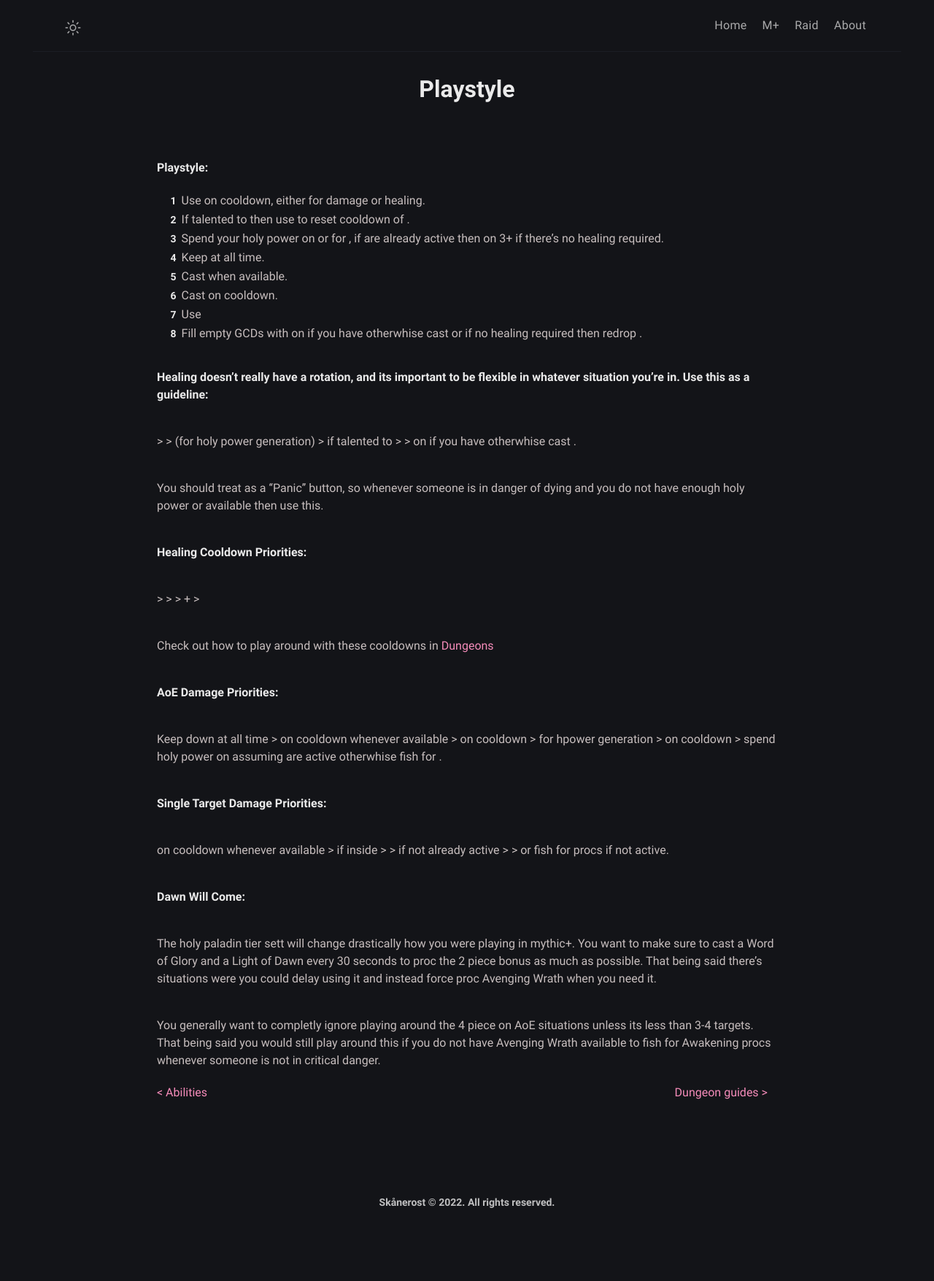
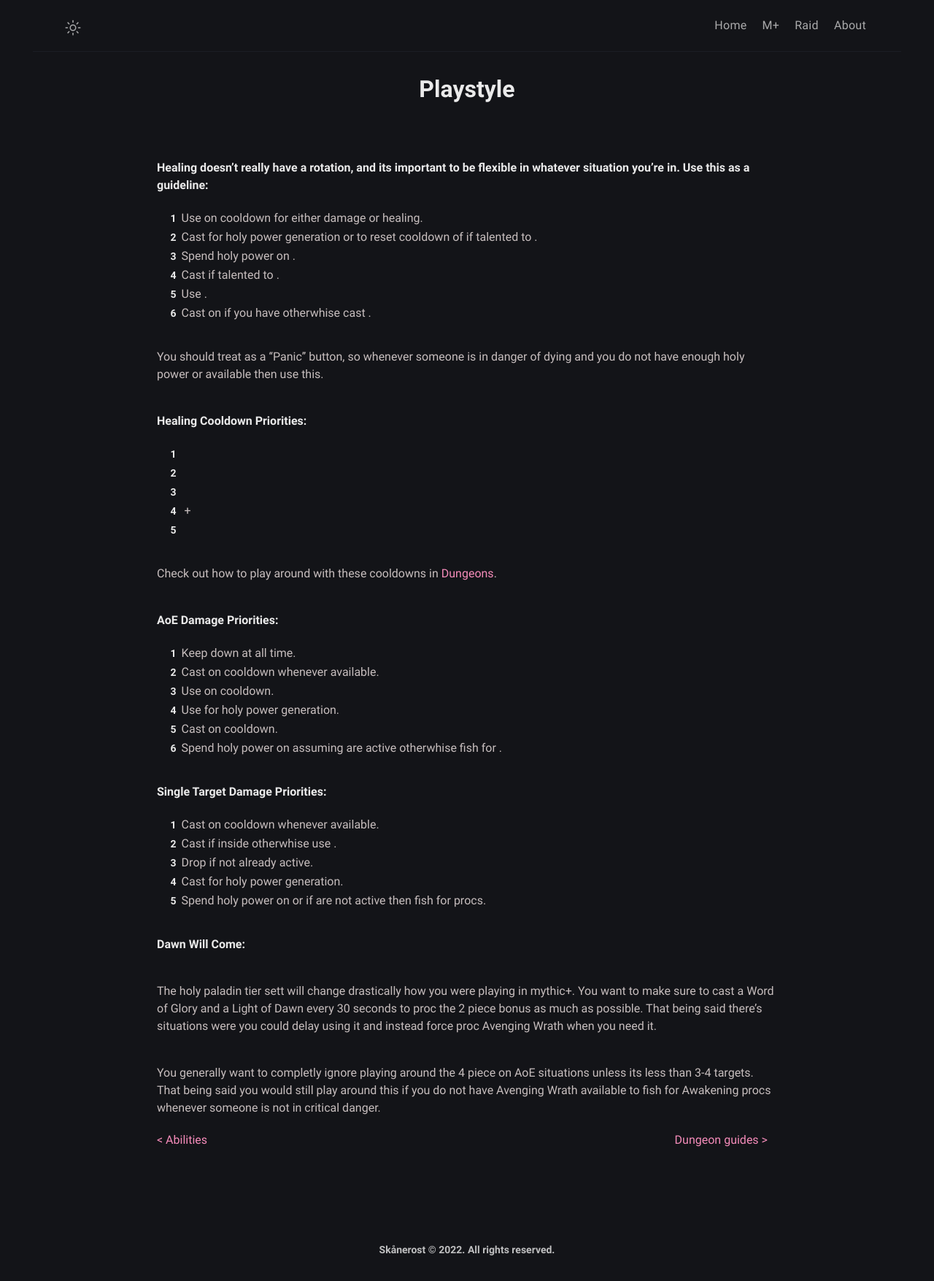
Before and after one commit to BetterThanWowhead/BetterThanWowhead.github.io, a Jekyll site: the page built from pages/M+/playstyle.md, in a window 1280 px wide. Shown: the whole page at 73% size. Built offline with Jekyll 4.4.1, drawn with Linux system fonts in a browser that asks for light colours; a script that is not in the unit is left out.

Commit message:
Update playstyle.md

```diff
--- a/pages/M+/playstyle.md
+++ b/pages/M+/playstyle.md
@@ -4,69 +4,43 @@ permalink: /M+/playstyle
 layout: page
 ---
 
-**Playstyle:**
-
-1. Use <a href="https://www.wowhead.com/spell=20473/holy-shock" data-wowhead="spell=20473"></a> on cooldown, either for damage or healing.
-2. If talented to <a href="https://www.wowhead.com/spell=196926/crusaders-might" data-wowhead="spell=196926"></a> then use <a href="https://www.wowhead.com/spell=293895/crusader-strike" data-wowhead="spell=293895"></a> to reset cooldown of <a href="https://www.wowhead.com/spell=20473/holy-shock" data-wowhead="spell=20473"></a>.
-3. Spend your holy power on <a href="https://www.wowhead.com/spell=85673/word-of-glory" data-wowhead="spell=85673"></a> or <a href="https://www.wowhead.com/spell=85222/light-of-dawn" data-wowhead="spell=85222"></a> for <a href="https://www.wowhead.com/spell=248033/awakening" data-wowhead="spell=248033"></a>, if <a href="https://www.wowhead.com/spell=66011/avenging-wrath" data-wowhead="spell=66011"></a> are already active then <a href="https://www.wowhead.com/spell=53600/shield-of-the-righteous" data-wowhead="spell=53600"></a> on 3+ if there's no healing required.
-4. Keep <a href="https://www.wowhead.com/spell=26573/consecration" data-wowhead="spell=26573"></a> at all time.
-5. Cast <a href="https://www.wowhead.com/spell=24275/hammer-of-wrath" data-wowhead="spell=24275"></a> when available.
-6. Cast <a href="https://www.wowhead.com/spell=20271/judgment" data-wowhead="spell=20271"></a> on cooldown.
-7. Use <a href="https://www.wowhead.com/spell=183998/light-of-the-martyr" data-wowhead="spell=183998"></a>
-8. Fill empty GCDs with <a href="https://www.wowhead.com/spell=82326/holy-light" data-wowhead="spell=82326"></a> on <a href="https://www.wowhead.com/spell=53563/beacon-of-light" data-wowhead="spell=53563"></a> if you have <a href="https://www.wowhead.com/spell=53576/infusion-of-light" data-wowhead="spell=53576"></a> otherwhise cast <a href="https://www.wowhead.com/spell=19750/flash-of-light" data-wowhead="spell=19750"></a> or if no healing required then redrop <a href="https://www.wowhead.com/spell=26573/consecration" data-wowhead="spell=26573"></a>.
-
 **Healing doesn't really have a rotation, and its important to be flexible in whatever situation you're in. Use this as a guideline:**
 
-<a href="https://www.wowhead.com/spell=20473/holy-shock" data-wowhead="spell=20473"></a>
-\> <a href="https://www.wowhead.com/spell=85673/word-of-glory" data-wowhead="spell=85673"></a>
-\> <a href="https://www.wowhead.com/spell=293895/crusader-strike" data-wowhead="spell=293895"></a> (for holy power generation)
-\> <a href="https://www.wowhead.com/spell=20271/judgment" data-wowhead="spell=20271"></a> if talented to <a href="https://www.wowhead.com/spell=183778/judgment-of-light" data-wowhead="spell=183778"></a>
-\> <a href="https://www.wowhead.com/spell=183998/light-of-the-martyr" data-wowhead="spell=183998"></a>
-\> <a href="https://www.wowhead.com/spell=82326/holy-light" data-wowhead="spell=82326"></a> on
-<a href="https://www.wowhead.com/spell=53563/beacon-of-light" data-wowhead="spell=53563"></a> if you have <a href="https://www.wowhead.com/spell=53576/infusion-of-light" data-wowhead="spell=53576"></a> otherwhise cast <a href="https://www.wowhead.com/spell=19750/flash-of-light" data-wowhead="spell=19750"></a>.
+1. Use <a href="https://www.wowhead.com/spell=20473/holy-shock" data-wowhead="spell=20473"></a> on cooldown for either damage or healing.
+2. Cast <a href="https://www.wowhead.com/spell=293895/crusader-strike" data-wowhead="spell=293895"></a> for holy power generation or to reset cooldown of <a href="https://www.wowhead.com/spell=20473/holy-shock" data-wowhead="spell=20473"></a> if talented to <a href="https://www.wowhead.com/spell=196926/crusaders-might" data-wowhead="spell=196926"></a>.
+3. Spend holy power on <a href="https://www.wowhead.com/spell=85673/word-of-glory" data-wowhead="spell=85673"></a>.
+4. Cast <a href="https://www.wowhead.com/spell=20271/judgment" data-wowhead="spell=20271"></a> if talented to <a href="https://www.wowhead.com/spell=183778/judgment-of-light" data-wowhead="spell=183778"></a>.
+5. Use <a href="https://www.wowhead.com/spell=183998/light-of-the-martyr" data-wowhead="spell=183998"></a>.
+6. Cast <a href="https://www.wowhead.com/spell=82326/holy-light" data-wowhead="spell=82326"></a> on <a href="https://www.wowhead.com/spell=53563/beacon-of-light" data-wowhead="spell=53563"></a> if you have <a href="https://www.wowhead.com/spell=53576/infusion-of-light" data-wowhead="spell=53576"></a> otherwhise cast <a href="https://www.wowhead.com/spell=19750/flash-of-light" data-wowhead="spell=19750"></a>.
 
 You should treat <a href="https://www.wowhead.com/spell=183998/light-of-the-martyr" data-wowhead="spell=183998"></a> as a ''Panic'' button, so whenever someone is in danger of dying and you do not have enough holy power or <a href="https://www.wowhead.com/spell=20473/holy-shock" data-wowhead="spell=20473"></a> available then use this.
 
 **Healing Cooldown Priorities:**
 
-<a href="https://www.wowhead.com/spell=66011/avenging-wrath" data-wowhead="spell=66011"></a>
-\>
-<a href="https://www.wowhead.com/spell=105809/holy-avenger" data-wowhead="spell=105809"></a>
-\>
-<a href="https://www.wowhead.com/spell=317929/aura-mastery" data-wowhead="spell=317929"></a>
-\>
-<a href="https://www.wowhead.com/spell=642/divine-shield" data-wowhead="spell=642"></a> + <a href="https://www.wowhead.com/spell=6940/blessing-of-sacrifice" data-wowhead="spell=6940"></a>
-\>
-<a href="https://www.wowhead.com/spell=633/lay-on-hands" data-wowhead="spell=633"></a>
+1. <a href="https://www.wowhead.com/spell=66011/avenging-wrath" data-wowhead="spell=66011"></a>
+2. <a href="https://www.wowhead.com/spell=105809/holy-avenger" data-wowhead="spell=105809"></a>
+3. <a href="https://www.wowhead.com/spell=317929/aura-mastery" data-wowhead="spell=317929"></a>
+4. <a href="https://www.wowhead.com/spell=642/divine-shield" data-wowhead="spell=642"></a> + <a href="https://www.wowhead.com/spell=6940/blessing-of-sacrifice" data-wowhead="spell=6940"></a>
+5. <a href="https://www.wowhead.com/spell=633/lay-on-hands" data-wowhead="spell=633"></a>
 
-Check out how to play around with these cooldowns in [Dungeons](/M+/dungeons)
+Check out how to play around with these cooldowns in [Dungeons](/M+/dungeons).
 
 **AoE Damage Priorities:**
 
-Keep <a href="https://www.wowhead.com/spell=26573/consecration" data-wowhead="spell=26573"></a> down at all time
-\>
-<a href="https://www.wowhead.com/spell=24275/hammer-of-wrath" data-wowhead="spell=24275"></a> on cooldown whenever available
-\>
-<a href="https://www.wowhead.com/spell=20473/holy-shock" data-wowhead="spell=20473"></a> on cooldown
-\>
-<a href="https://www.wowhead.com/spell=293895/crusader-strike" data-wowhead="spell=293895"></a> for hpower generation
-\>
-<a href="https://www.wowhead.com/spell=20271/judgment" data-wowhead="spell=20271"></a> on cooldown
-\>
-spend holy power on <a href="https://www.wowhead.com/spell=53600/shield-of-the-righteous" data-wowhead="spell=53600"></a> assuming <a href="https://www.wowhead.com/spell=66011/avenging-wrath" data-wowhead="spell=66011"></a> are active otherwhise fish for <a href="https://www.wowhead.com/spell=248033/awakening" data-wowhead="spell=248033"></a>.
+1. Keep <a href="https://www.wowhead.com/spell=26573/consecration" data-wowhead="spell=26573"></a> down at all time.
+2. Cast <a href="https://www.wowhead.com/spell=24275/hammer-of-wrath" data-wowhead="spell=24275"></a> on cooldown whenever available.
+3. Use <a href="https://www.wowhead.com/spell=20473/holy-shock" data-wowhead="spell=20473"></a> on cooldown.
+4. Use <a href="https://www.wowhead.com/spell=293895/crusader-strike" data-wowhead="spell=293895"></a> for holy power generation.
+5. Cast <a href="https://www.wowhead.com/spell=20271/judgment" data-wowhead="spell=20271"></a> on cooldown.
+6. Spend holy power on <a href="https://www.wowhead.com/spell=53600/shield-of-the-righteous" data-wowhead="spell=53600"></a> assuming <a href="https://www.wowhead.com/spell=66011/avenging-wrath" data-wowhead="spell=66011"></a> are active otherwhise fish for <a href="https://www.wowhead.com/spell=248033/awakening" data-wowhead="spell=248033"></a>.
 
 **Single Target Damage Priorities:**
 
-<a href="https://www.wowhead.com/spell=24275/hammer-of-wrath" data-wowhead="spell=24275"></a> on cooldown whenever available >
-<a href="https://www.wowhead.com/spell=20271/judgment" data-wowhead="spell=20271"></a> if inside
-<a href="https://www.wowhead.com/spell=66011/avenging-wrath" data-wowhead="spell=66011"></a> > <a href="https://www.wowhead.com/spell=20473/holy-shock" data-wowhead="spell=20473"></a> >
-<a href="https://www.wowhead.com/spell=26573/consecration" data-wowhead="spell=26573"></a> if not already active
-\>
-<a href="https://www.wowhead.com/spell=293895/crusader-strike" data-wowhead="spell=293895"></a>
-\>
-<a href="https://www.wowhead.com/spell=53600/shield-of-the-righteous" data-wowhead="spell=53600"></a> or
-fish for <a href="https://www.wowhead.com/spell=248033/awakening" data-wowhead="spell=248033"></a> procs if
-<a href="https://www.wowhead.com/spell=66011/avenging-wrath" data-wowhead="spell=66011"></a> not active.
+1. Cast<a href="https://www.wowhead.com/spell=24275/hammer-of-wrath" data-wowhead="spell=24275"></a> on cooldown whenever available.
+2. Cast <a href="https://www.wowhead.com/spell=20271/judgment" data-wowhead="spell=20271"></a> if inside <a href="https://www.wowhead.com/spell=66011/avenging-wrath" data-wowhead="spell=66011"></a> otherwhise use <a href="https://www.wowhead.com/spell=20473/holy-shock" data-wowhead="spell=20473"></a>.
+3. Drop <a href="https://www.wowhead.com/spell=26573/consecration" data-wowhead="spell=26573"></a> if not already active.
+4. Cast <a href="https://www.wowhead.com/spell=293895/crusader-strike" data-wowhead="spell=293895"></a> for holy power generation.
+5. Spend holy power on <a href="https://www.wowhead.com/spell=53600/shield-of-the-righteous" data-wowhead="spell=53600"></a> or if <a href="https://www.wowhead.com/spell=66011/avenging-wrath" data-wowhead="spell=66011"></a> are not active then fish for <a href="https://www.wowhead.com/spell=248033/awakening" data-wowhead="spell=248033"></a> procs.
 
 **Dawn Will Come:**
 
```
